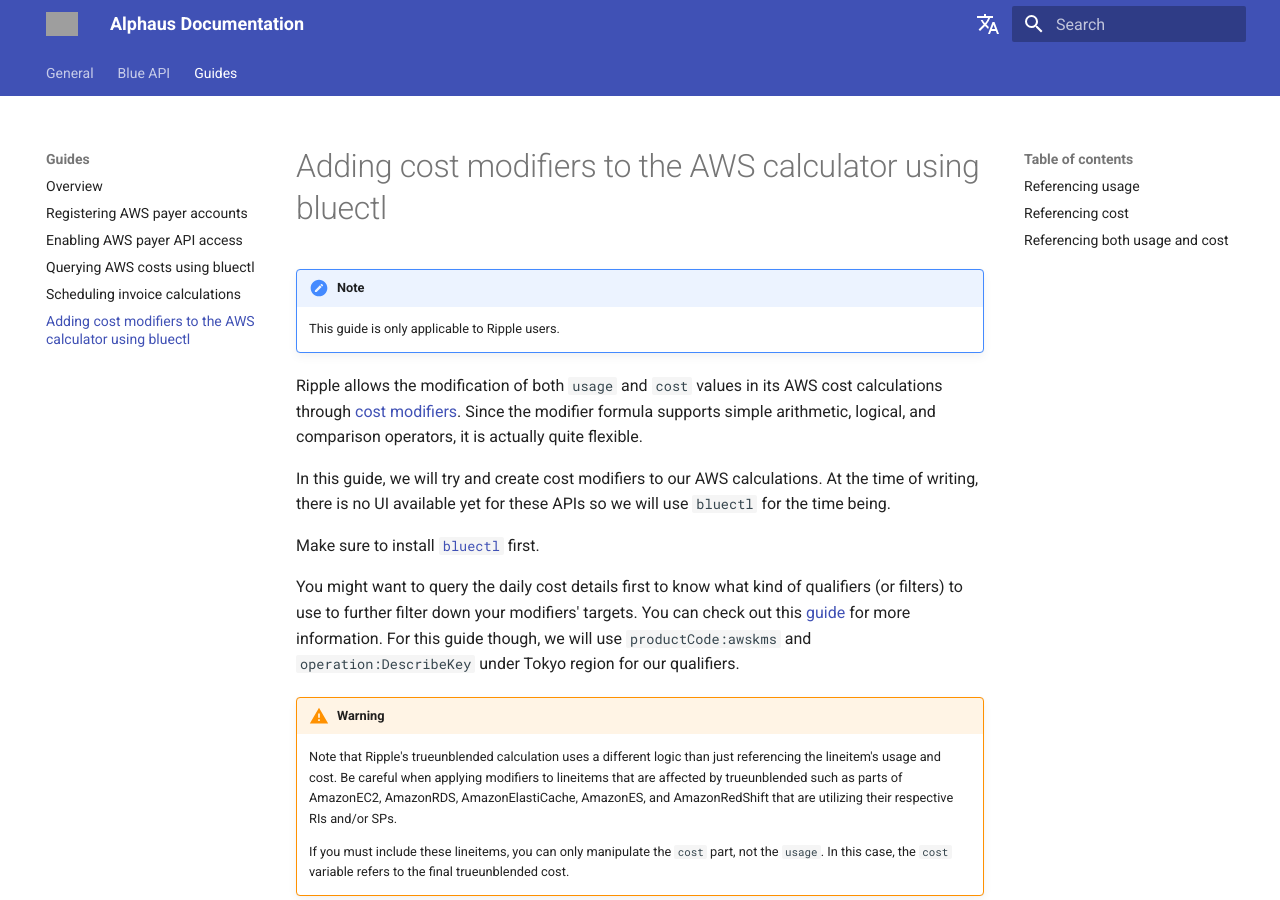
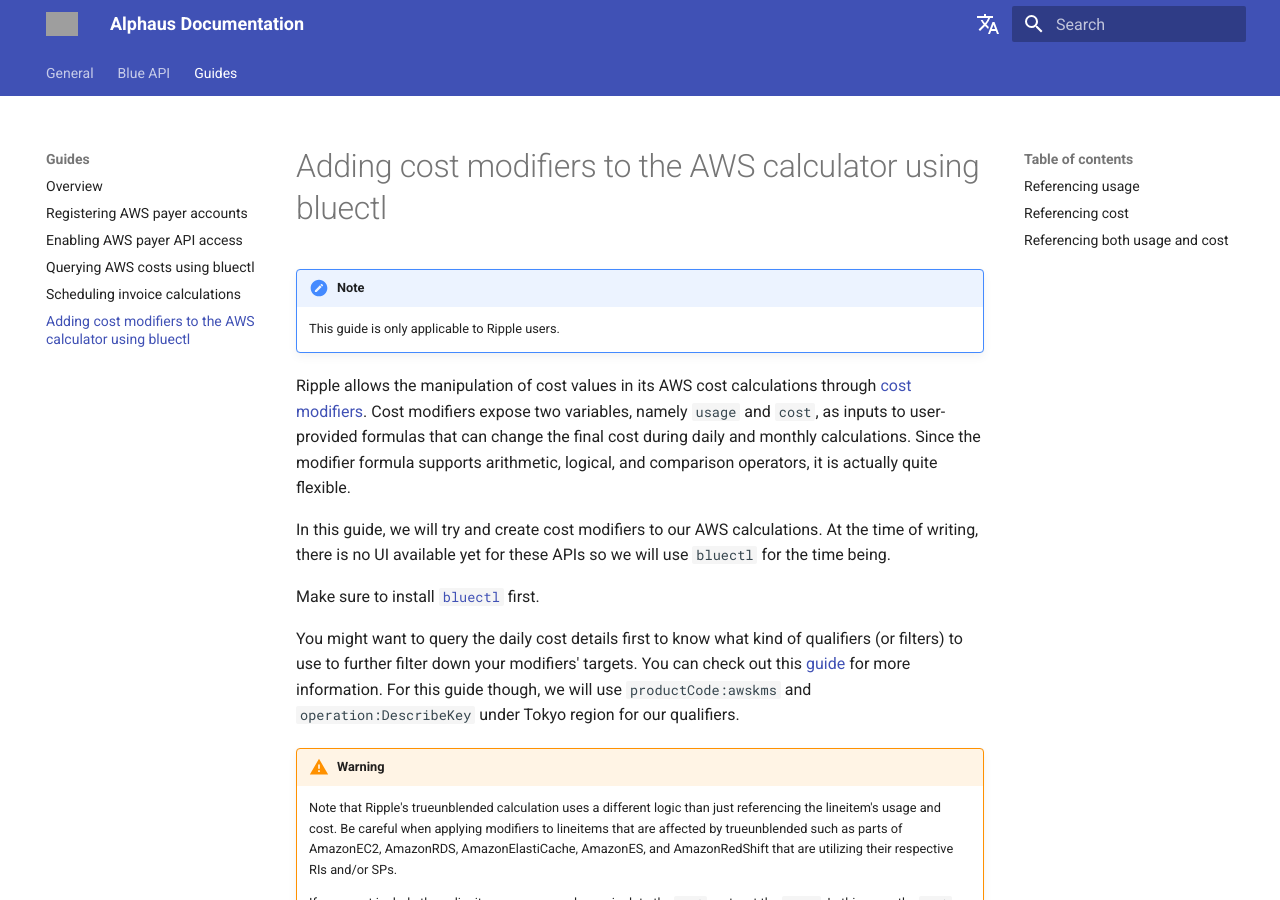
Before and after one commit to alphauslabs/tmpdocs, an MkDocs documentation site: the page built from docs/guides/aws-cost-mods.md, in a window 1280 px wide and 900 px high. Built offline with MkDocs 1.6.1 and Material for MkDocs 9.7.7, drawn with Linux system fonts in a browser that asks for light colours; comment, search, counter and statistics services are not loaded; grey boxes are pictures that could not be loaded.

Commit message:
chore: wip add cost mods

```diff
--- a/docs/guides/aws-cost-mods.md
+++ b/docs/guides/aws-cost-mods.md
@@ -3,7 +3,7 @@
 !!! note
     This guide is only applicable to Ripple users.
 
-Ripple allows the modification of both `usage` and `cost` values in its AWS cost calculations through [cost modifiers](https://alphauslabs.github.io/blueapidocs/#/Cost/Cost_CreateCalculatorCostModifier). Since the modifier formula supports simple arithmetic, logical, and comparison operators, it is actually quite flexible.
+Ripple allows the manipulation of cost values in its AWS cost calculations through [cost modifiers](https://alphauslabs.github.io/blueapidocs/#/Cost/Cost_CreateCalculatorCostModifier). Cost modifiers expose two variables, namely `usage` and `cost`, as inputs to user-provided formulas that can change the final cost during daily and monthly calculations. Since the modifier formula supports arithmetic, logical, and comparison operators, it is actually quite flexible.
 
 In this guide, we will try and create cost modifiers to our AWS calculations. At the time of writing, there is no UI available yet for these APIs so we will use `bluectl` for the time being.
 
```
